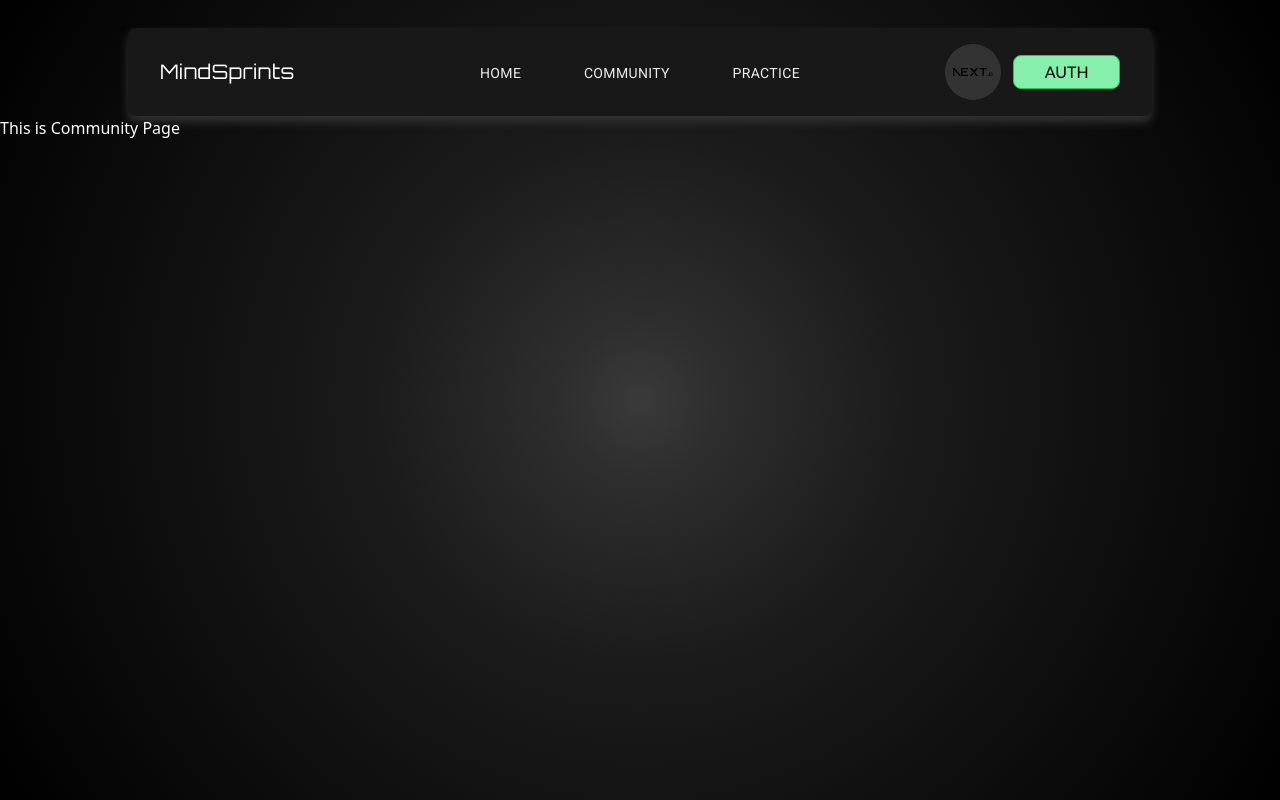
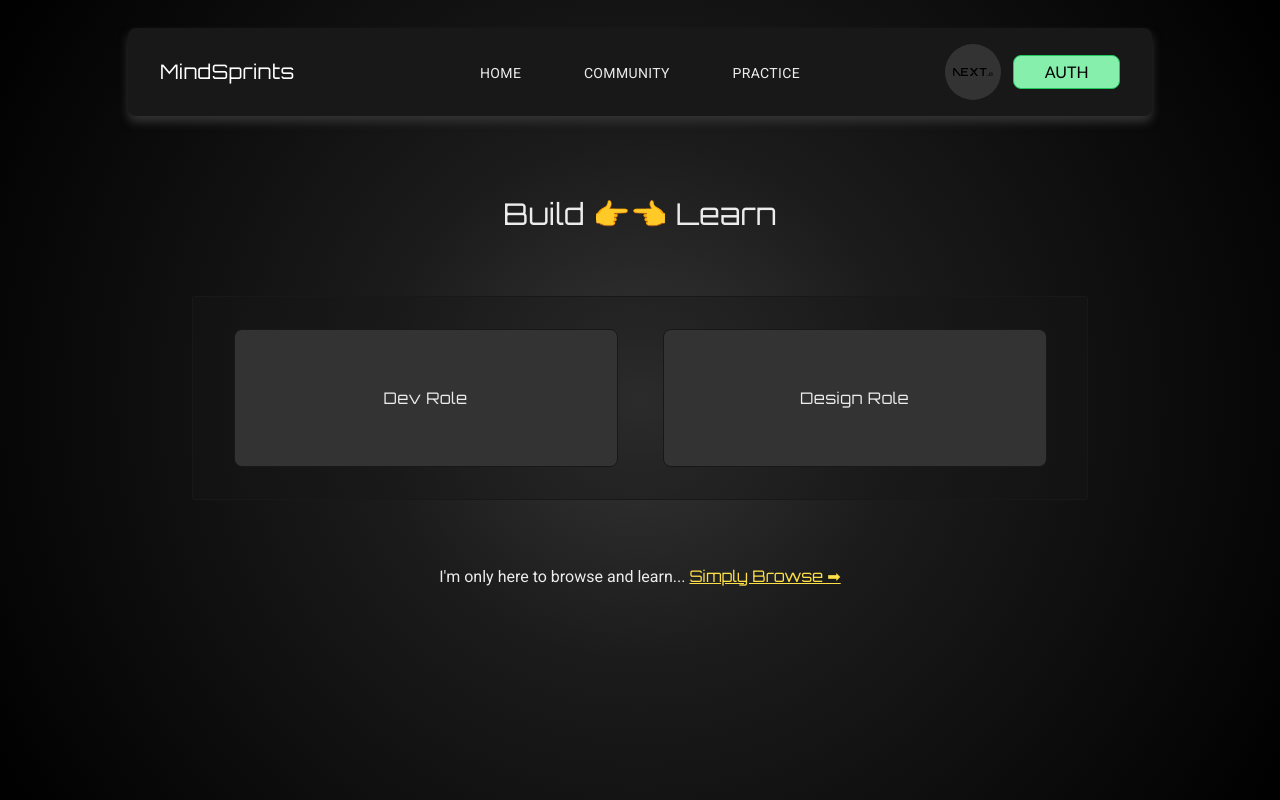
Before and after one commit to USKhokhar/mindsprint, a Next.js app: page /community in a window 1280 px wide. Built offline with nearby package versions, Linux system fonts and the light colour scheme.

Commit message:
community-page

```diff
--- /dev/null
+++ b/app/Components/BlockButton.js
@@ -0,0 +1,10 @@
+import Link from "next/link";
+import { orbitron } from "../layout";
+
+export default function BlockButton({ route, title }){
+    return <Link href={route}>
+        <button className={`${orbitron.className} text-center text-light bg-primary border border-secondary rounded-lg px-8 py-4 md:w-[30vw] sm:w-[35vw] w-[80vw] hover:bg-secondary transition delay-150 duration-300 ease-in-out tracking-wide aspect-[25/9] hover:shadow-[#333333_0px_6px_10px]`}>
+            {title}
+        </button>
+    </Link>
+}
--- a/app/Components/Header.js
+++ b/app/Components/Header.js
@@ -11,11 +11,11 @@ export default function Header(){
         <nav className="mx-auto w-1/3 hidden sm:block md:block">
             <ul className="list-none flex justify-between items-center md:gap-10 sm:gap-2" >
                 <li>
+                        <span className={`${roboto.className} text-light uppercase space-x-4 hover:shadow-md hover:text-yellow-200 text-sm transition delay-150 duration-300 ease-in-out text-center tracking-wide`}>
                     <Link href={"/"}>
-                        <span className={`${roboto.className} text-light uppercase space-x-4 hover:shadow-md hover:text-yellow-200 text-sm transition delay-150 duration-300 ease-in-out text-center tracking-wide`}>
                             Home
+                    </Link>
                         </span>
-                    </Link>
                 </li>
                 <li>
                     <Link href={"/community"}>
--- /dev/null
+++ b/app/community/loading.js
@@ -0,0 +1,5 @@
+import { orbitron } from "../layout";
+
+export default function Loading(){
+    return <p className={`${orbitron.className} text-yellow-200 text-xl absolute top-[50%] left-[50%] translate-x-[-50%] translate-y-[-50%]`}>Loading... 🤟 </p>
+}
--- a/app/community/page.js
+++ b/app/community/page.js
@@ -1,3 +1,24 @@
+import Link from "next/link";
+import BlockButton from "../Components/BlockButton";
+import { lato, orbitron, roboto } from "../layout";
+
 export default function Community(){
-    return <h3 className="text-white">This is Community Page</h3>
+    return <section className="mt-20 grid gap-16">
+            <h2 className={`${orbitron.className} text-light text-3xl text-center`}>Build 👉👈   Learn</h2>
+
+            <article className=" md:w-[70vw] sm:w-[80vw] w-[90vw] mx-auto bg-secondary bg-opacity-40 place-items-center border border-secondary rounded-sm grid md:grid-cols-2 md:grid-rows-1 grid-cols-1 grid-rows-2 md:gap-7 sm:gap-5 gap-3 p-8 ">
+                <BlockButton
+                    route={"/dev"}
+                    title={"Dev Role"}
+                />
+
+                <BlockButton
+                    route={"/design"}
+                    title={"Design Role"}
+                />
+
+            </article>
+
+            <p className={`${roboto.className} mx-auto text-light text-center`}>I'm only here to browse and learn... <Link href={"#"} className= {`${orbitron.className} text-yellow-300 underline hover:text-yellow-200`}>Simply Browse ➡   </Link></p>
+    </section>
 }
--- a/app/globals.css
+++ b/app/globals.css
@@ -22,7 +22,7 @@
 }
 
 .hero-image {
-  animation: image infinite 3s ease-in-out;
+  animation: image infinite 5s ease-in-out;
 }
 
 @keyframes image {
@@ -35,6 +35,6 @@
 
   50% {
     /* filter: grayscale(0); */
-    filter: hue-rotate(30deg);
+    filter: hue-rotate(60deg);
   }
 }
--- a/app/layout.js
+++ b/app/layout.js
@@ -1,6 +1,8 @@
+import { Suspense } from 'react'
 import Header from './Components/Header'
 import './globals.css'
 import { Lato, Orbitron, Roboto } from "next/font/google"
+import Loading from './Loading'
 
 const lato = Lato({
   subsets: ['latin'],
@@ -29,9 +31,11 @@ export default function RootLayout({ children }) {
       <body>
         <Header />
         <div className='overlay'></div>
-        <main>
-          {children}
-        </main>
+        <Suspense fallback={<Loading />}>
+          <main>
+            {children}
+          </main>
+        </Suspense>
       </body>
     </html>
   )
--- /dev/null
+++ b/app/loading.js
@@ -0,0 +1,5 @@
+import { orbitron } from "./layout";
+
+export default function Loading(){
+    return <p className={`${orbitron.className} text-yellow-200 text-xl absolute top-[50%] left-[50%] translate-x-[-50%] translate-y-[-50%]`}>Loading... 🤟 </p>
+}
--- /dev/null
+++ b/app/not-found.js
@@ -0,0 +1,12 @@
+import Link from 'next/link'
+import { orbitron } from './layout'
+
+export default function NotFound() {
+  return <section className='h-full grid place-items-center gap-20 pt-20'>
+    <h1 className={`${orbitron.className} text-center text-2xl text-yellow-300 uppercase `}>
+        🚧 This Page is under construction 🚧 </h1>
+    <Link href="/" className='underline capitalize font-mono text-light text-base'>
+        👈 go back home
+    </Link>
+  </section>
+}
--- a/app/page.js
+++ b/app/page.js
@@ -5,12 +5,12 @@ export default function Home(){
   const imgSrc = "/home.svg"
   return <>
 
-  <article className=" md:mx-[10vw] sm:mx-[5vw] my-10 mx-auto grid place-items-center md:grid-flow-col grid-flow-row items-center">
+  <article className=" md:mx-[10vw] sm:mx-[5vw] my-20 mx-auto grid place-items-center md:grid-flow-col grid-flow-row items-center">
 
     <div className="md:mx-0 mx-auto">
       <h1 className={`${orbitron.className} capitalize text-4xl text-light tracking-wider leading-10`}>
         welcome to the {" "} <br />
-        <span className="text-yellow-300">tech heaven</span>
+        <span className="text-yellow-300">tech heaven 👊 </span>
       </h1>
     </div>
 
--- /dev/null
+++ b/app/practice/loading.js
@@ -0,0 +1,5 @@
+import { orbitron } from "../layout";
+
+export default function Loading(){
+    return <p className={`${orbitron.className} text-yellow-200 text-xl absolute top-[50%] left-[50%] translate-x-[-50%] translate-y-[-50%]`}>Loading... 🤟 </p>
+}
--- /dev/null
+++ b/app/profile/loading.js
@@ -0,0 +1,5 @@
+import { orbitron } from "../layout";
+
+export default function Loading(){
+    return <p className={`${orbitron.className} text-yellow-200 text-xl absolute top-[50%] left-[50%] translate-x-[-50%] translate-y-[-50%]`}>Loading... 🤟 </p>
+}
```
